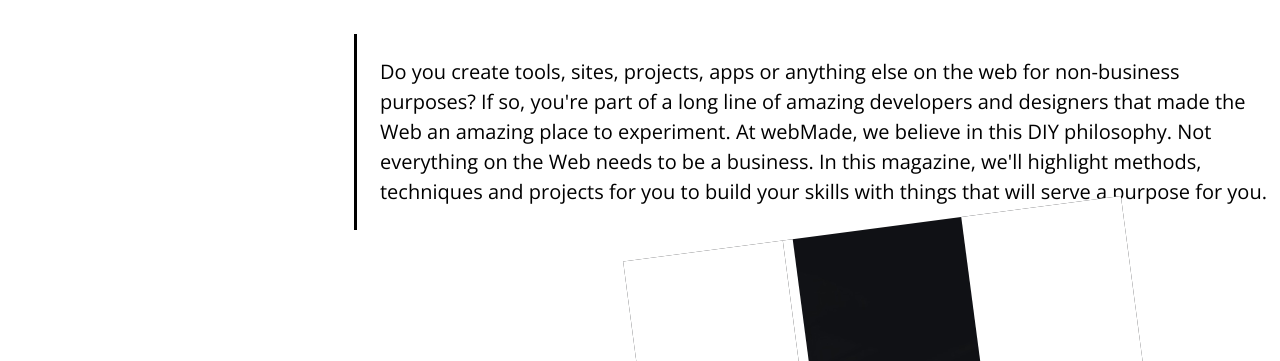
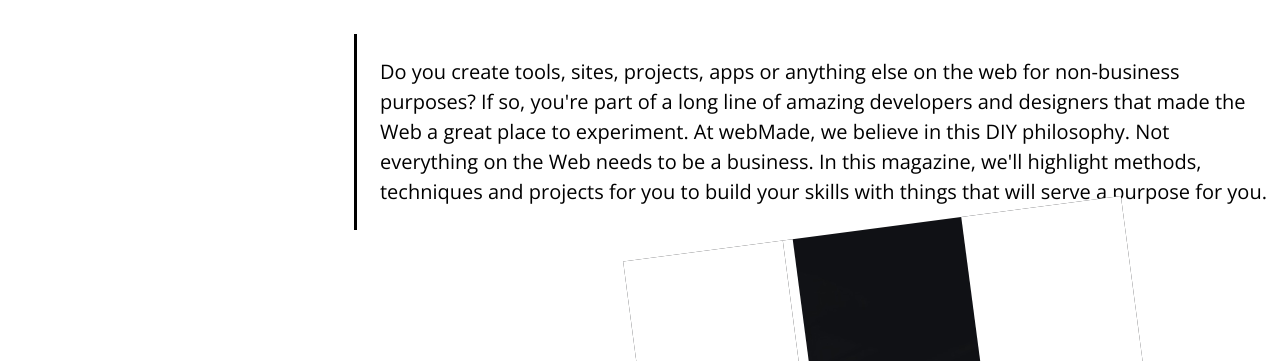
Before and after one commit to brob/webmademag.com, an Eleventy site: page index.html in a window 1280 px wide. Shown: the part 436-797 px from the top of the page. Built offline with nearby package versions, Linux system fonts and the light colour scheme; Eleventy itself is replaced by a stand-in of ours; files that its build step writes are made by us from their sources.

Commit message:
Grammar change

```diff
--- a/index.html
+++ b/index.html
@@ -15,7 +15,7 @@
     <div class="banner">
         <img class="banner__logo" src="./images/logo.svg" alt="webMade Magazine logo">
         <h1 class="banner__title">Dedicated to the DIY nature of the Web</h1>
-        <p class="banner__subtitle">Do you create tools, sites, projects, apps or anything else on the web for non-business purposes? If so, you're part of a long line of amazing developers and designers that made the Web an amazing place to experiment. At webMade, we believe in this DIY philosophy. Not everything on the Web needs to be a business. In this magazine, we'll highlight methods, techniques and projects for you to build your skills with things that will serve a purpose for you.</p>
+        <p class="banner__subtitle">Do you create tools, sites, projects, apps or anything else on the web for non-business purposes? If so, you're part of a long line of amazing developers and designers that made the Web a great place to experiment. At webMade, we believe in this DIY philosophy. Not everything on the Web needs to be a business. In this magazine, we'll highlight methods, techniques and projects for you to build your skills with things that will serve a purpose for you.</p>
     </div>
 
     <section class="callout">
```
